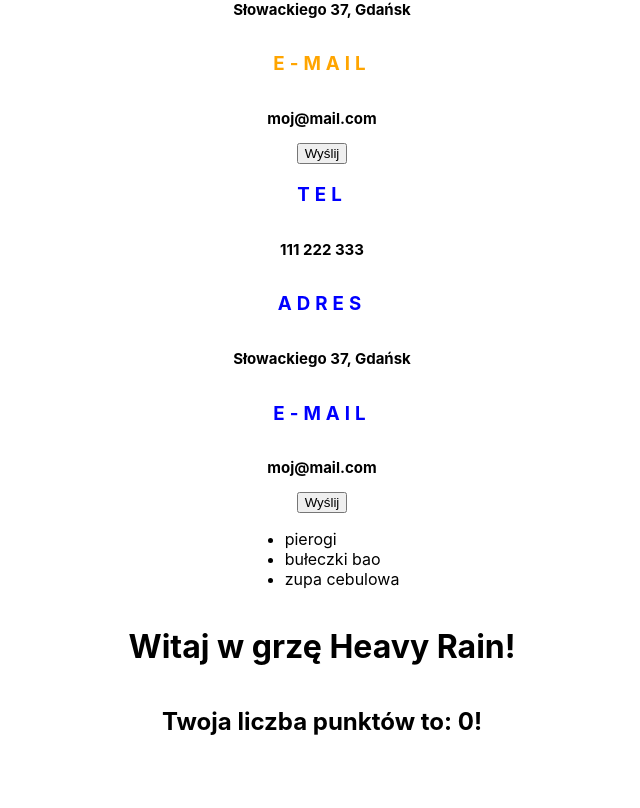
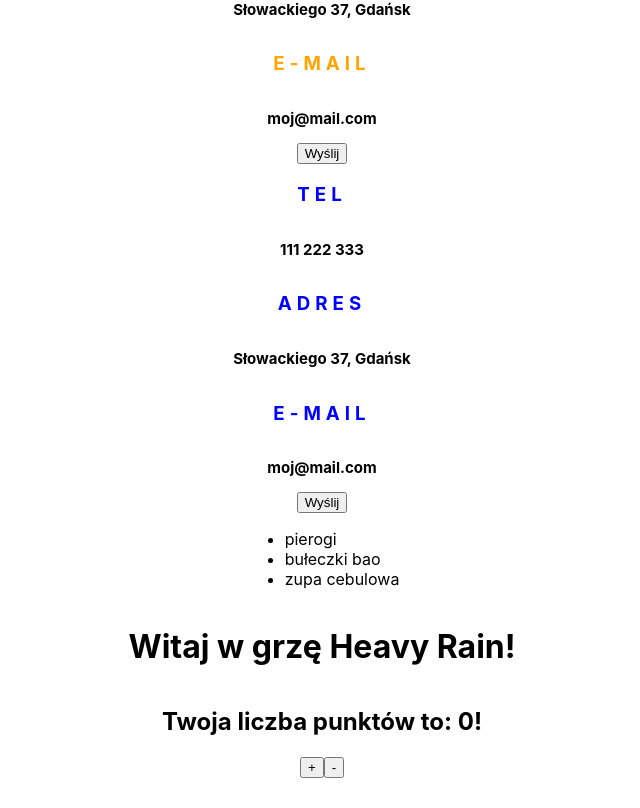
Before and after one commit to infoshareacademy/isareactaccenture, a React (Create React App) app in the folder react/my-app/: page / in a window 1280 px wide. Shown: the part 379-1187 px from the top of the page, without its empty margins (318-958 px from the left). Before the commit the page ends 1165 px from the top, so only its background shows below. Built offline with nearby package versions, Linux system fonts and the light colour scheme; the HTML template or start-up script is replaced by a standard one.

Commit message:
CHange state in Game

```diff
--- a/react/my-app/src/game/Game.js
+++ b/react/my-app/src/game/Game.js
@@ -1,10 +1,27 @@
 import { useState } from 'react';
+import styled from 'styled-components';
+
+const Score = styled.span`
+    color: ${props => props.isRed ? 'red' : 'black'}
+`;
 
 export const Game = ({ name }) => {
     const [points, setPoints] = useState(0);
 
+    const increase = () => {
+        setPoints(points + 5);
+    }
+
+    const decrease = () => {
+        setPoints(points - 5);
+    }
+
     return <>
         <h1>Witaj w grzę {name}!</h1>
-        <h2>Twoja liczba punktów to: {points}!</h2>
+        <h2>Twoja liczba punktów to: <Score isRed={points < 0}>{points}</Score>!</h2>
+        <div>
+            <button onClick={increase}>+</button>
+            <button onClick={decrease}>-</button>
+        </div>
     </>
 }
```
